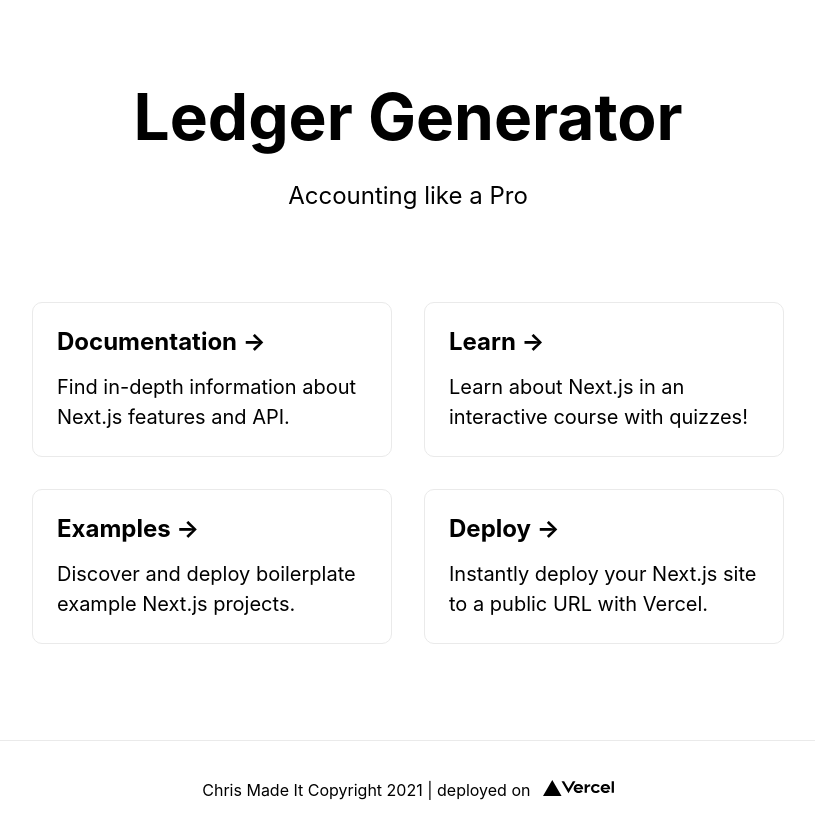
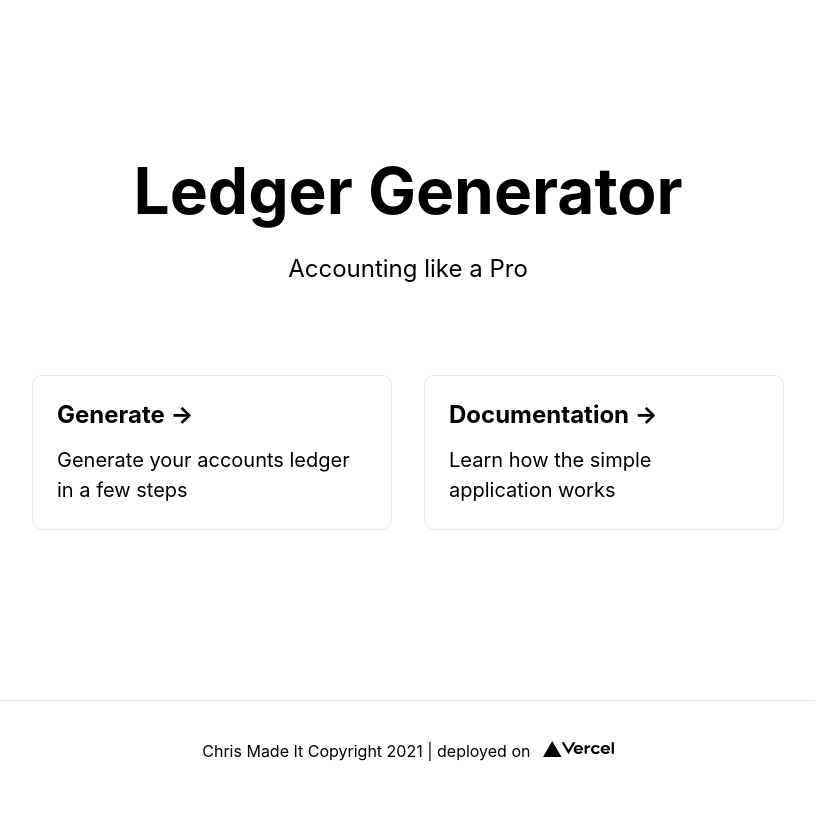
Before and after one commit to achingachris/ledger-generator, a Next.js app: page / in a window 1280 px wide. Shown: the whole page, without its empty margins (232-1047 px from the left). After the commit the page ends 800 px from the top, so only its background shows below. Built offline with nearby package versions, Linux system fonts and the light colour scheme.

Commit message:
implement links

```diff
--- a/components/Card.js
+++ b/components/Card.js
@@ -1,34 +1,26 @@
 import styles from '../styles/Home.module.css'
+import Link from 'next/link'
 
 const Card = () => {
   return (
     <>
       <div className={styles.grid}>
-        <a href='https://nextjs.org/docs' className={styles.card}>
-          <h3>Documentation &rarr;</h3>
-          <p>Find in-depth information about Next.js features and API.</p>
-        </a>
+        <Link href='/generate'>
+          <a className={styles.card}>
+            <h3>Generate &rarr;</h3>
+            <p>Generate your accounts ledger in a few steps</p>
+          </a>
+        </Link>
 
-        <a href='https://nextjs.org/learn' className={styles.card}>
-          <h3>Learn &rarr;</h3>
-          <p>Learn about Next.js in an interactive course with quizzes!</p>
-        </a>
+        <Link href='/docs'>
+          <a className={styles.card}>
+            <h3>Documentation &rarr;</h3>
+            <p>Learn how the simple application works</p>
+          </a>
+        </Link>
 
-        <a
-          href='https://github.com/vercel/next.js/tree/master/examples'
-          className={styles.card}
-        >
-          <h3>Examples &rarr;</h3>
-          <p>Discover and deploy boilerplate example Next.js projects.</p>
-        </a>
 
-        <a
-          href='https://vercel.com/import?filter=next.js&utm_source=create-next-app&utm_medium=default-template&utm_campaign=create-next-app'
-          className={styles.card}
-        >
-          <h3>Deploy &rarr;</h3>
-          <p>Instantly deploy your Next.js site to a public URL with Vercel.</p>
-        </a>
+
       </div>
     </>
   )
--- a/components/Header.js
+++ b/components/Header.js
@@ -1,9 +1,14 @@
 import styles from '../styles/Home.module.css'
+import Link from 'next/link'
 
 const Header = () => {
   return (
     <>
-      <h1 className={styles.title}>Ledger Generator</h1>
+      <Link href='/'>
+        <a>
+          <h1 className={styles.title}>Ledger Generator</h1>
+        </a>
+      </Link>
       <p className={styles.description}>Accounting like a Pro</p>
     </>
   )
```
Also changed, not shown: pages/generate.js (added, +23 -0 lines).
